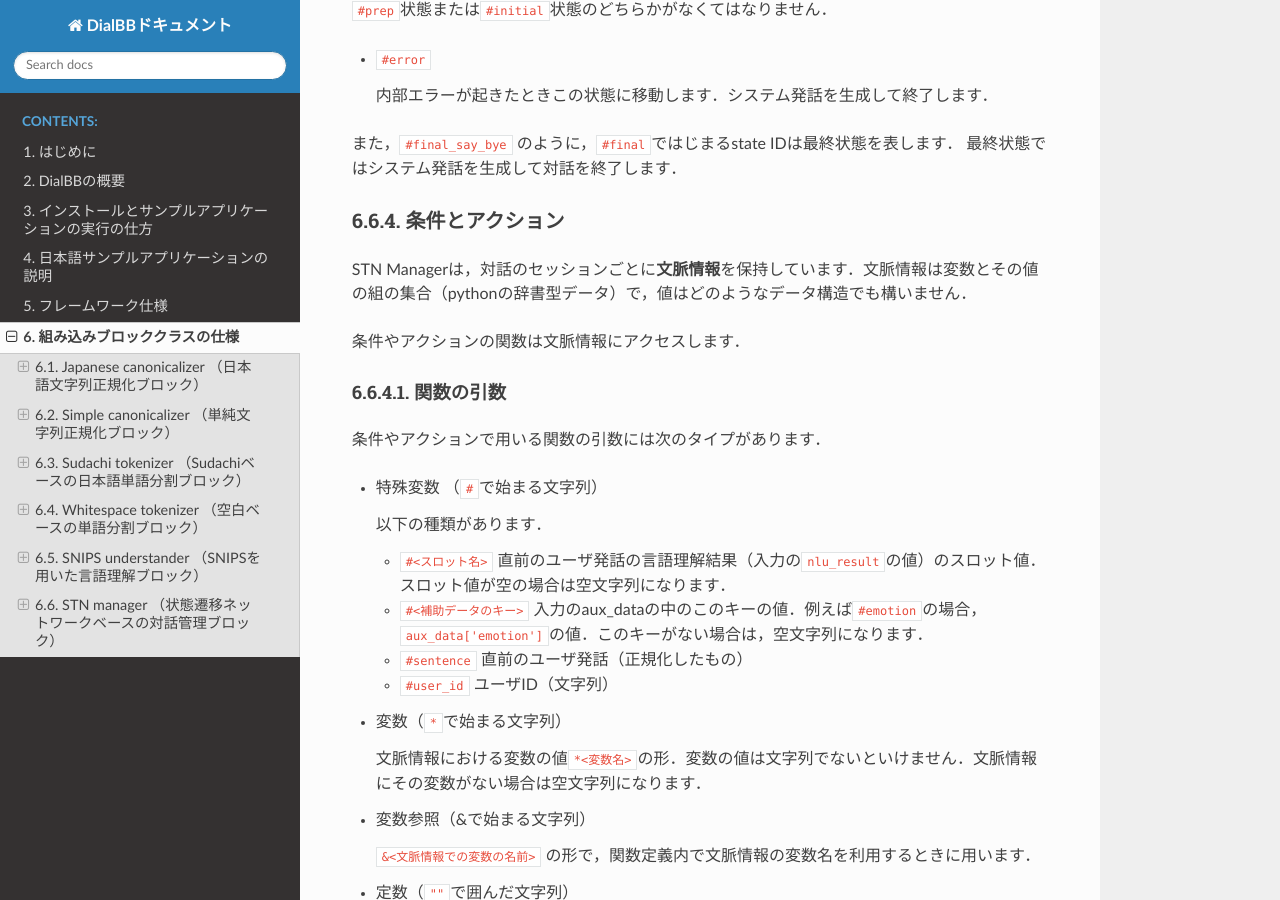
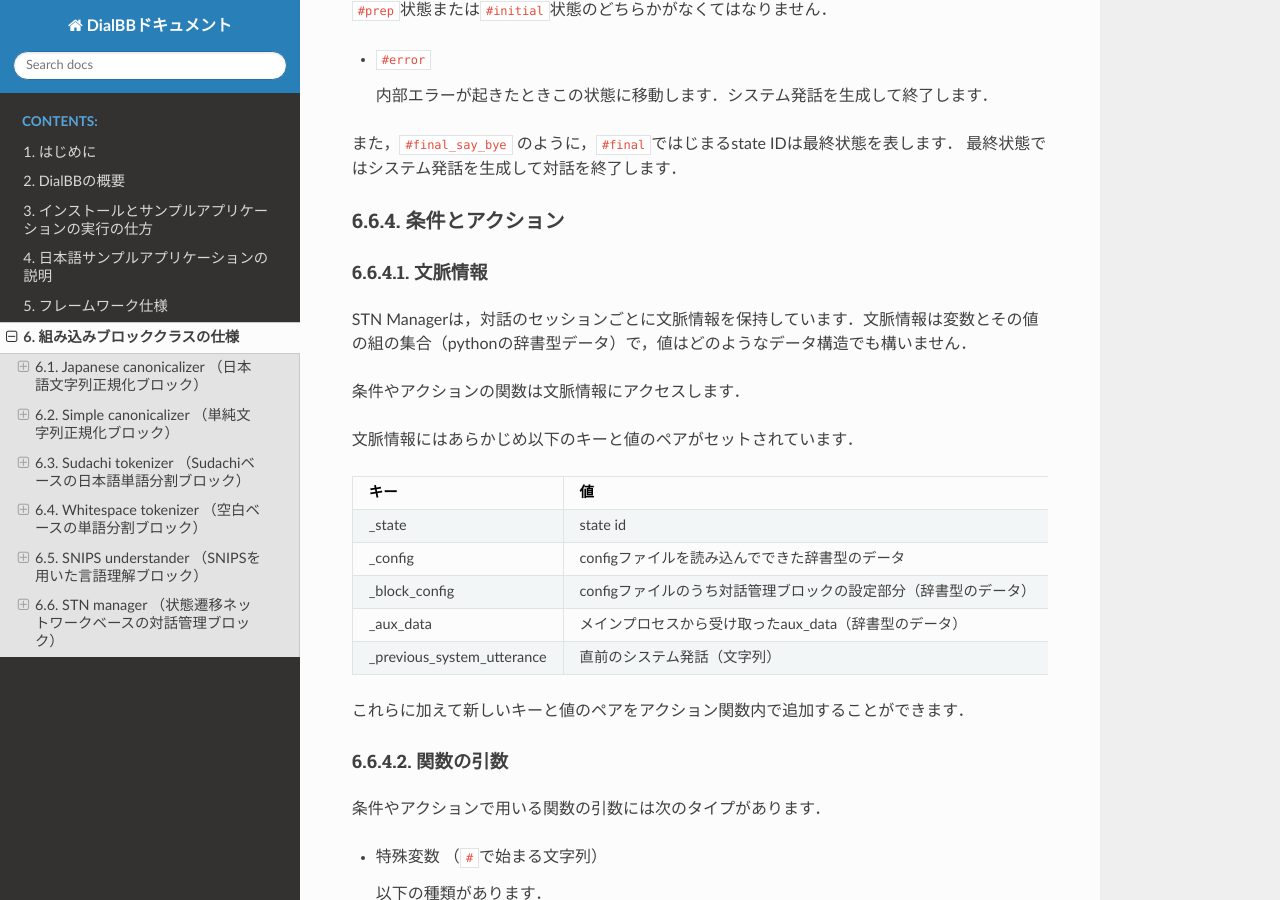
Before and after one commit to c4a-ri/dialbb, a Sphinx documentation site: the page built from docs/document-ja/source/06_builtin_blocks.md, in a window 1280 px wide and 900 px high, scrolled down 11338 px. Built offline with Sphinx 7.4.7 and the Read the Docs theme 2.0.0, drawn with Linux system fonts in a browser that asks for light colours; some of the changed text lies outside the part shown.

Commit message:
aux_data, previous system utterance added to dialogue context

```diff
--- a/docs/document-ja/source/06_builtin_blocks.md
+++ b/docs/document-ja/source/06_builtin_blocks.md
@@ -463,11 +463,26 @@ SNIPSの訓練データはアプリのディレクトリの`_training_data.json`
 
 ### 条件とアクション
 
-STN Managerは，対話のセッションごとに**文脈情報**を保持しています．文脈情報は変数とその値の組の集合（pythonの辞書型データ）で，値はどのようなデータ構造でも構いません．
+#### 文脈情報
+
+STN Managerは，対話のセッションごとに文脈情報を保持しています．文脈情報は変数とその値の組の集合（pythonの辞書型データ）で，値はどのようなデータ構造でも構いません．
 
 条件やアクションの関数は文脈情報にアクセスします．
 
+文脈情報にはあらかじめ以下のキーと値のペアがセットされています．
+
+| キー          | 値                                                           |
+| ------------- | ------------------------------------------------------------ |
+| _state        | state id                                                     |
+| _config       | configファイルを読み込んでできた辞書型のデータ               |
+| _block_config | configファイルのうち対話管理ブロックの設定部分（辞書型のデータ） |
+| _aux_data     | メインプロセスから受け取ったaux_data（辞書型のデータ） |
+| _previous_system_utterance     | 直前のシステム発話（文字列） |
+
+これらに加えて新しいキーと値のペアをアクション関数内で追加することができます．
+
 (arguments)=
+
 #### 関数の引数
 
 条件やアクションで用いる関数の引数には次のタイプがあります．
```
Also changed, not shown: other parts of docs/document-ja/source/06_builtin_blocks.md (+1 -10 lines), Changelog.md (+6 -1 lines), 4 other files.
